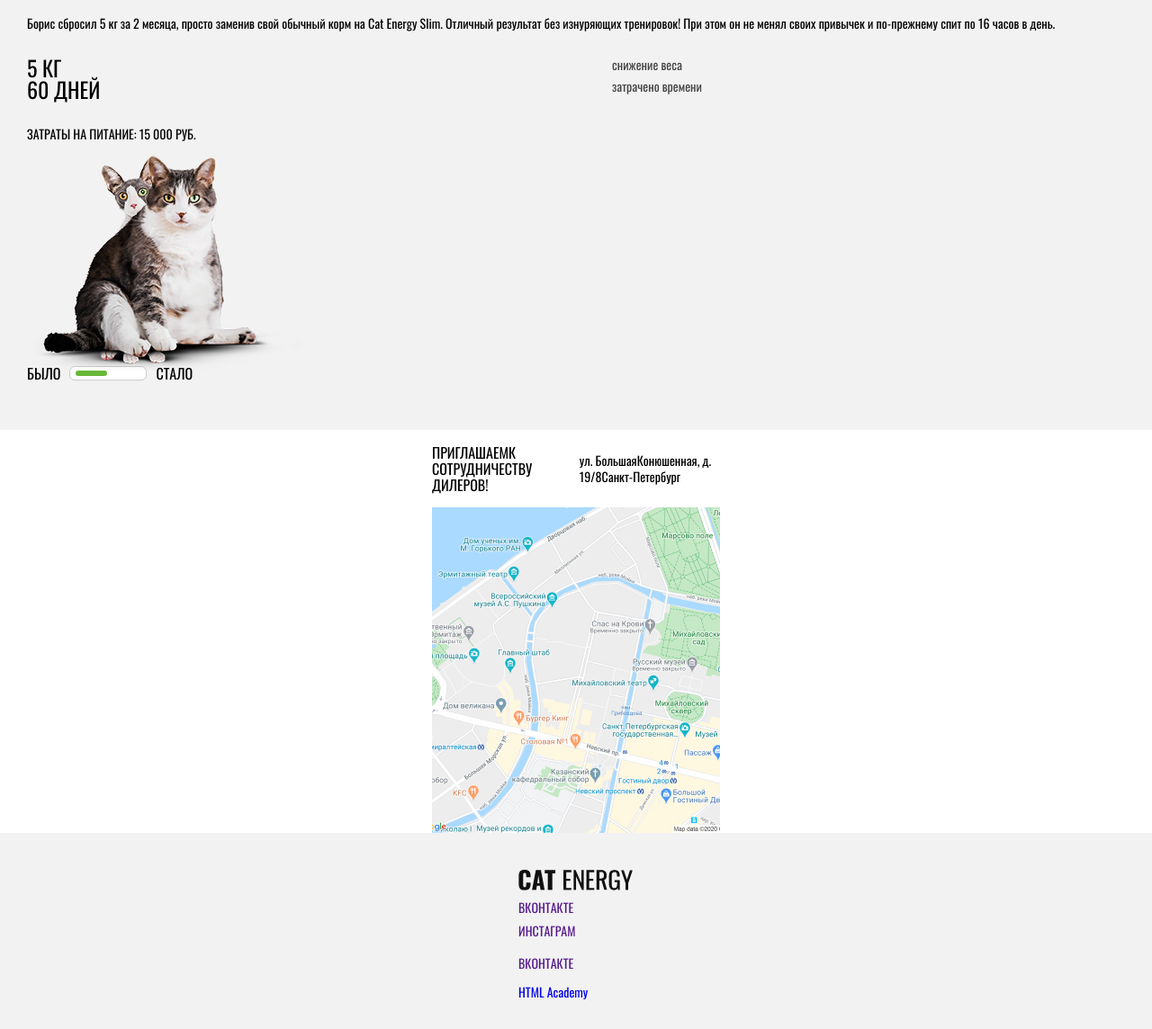
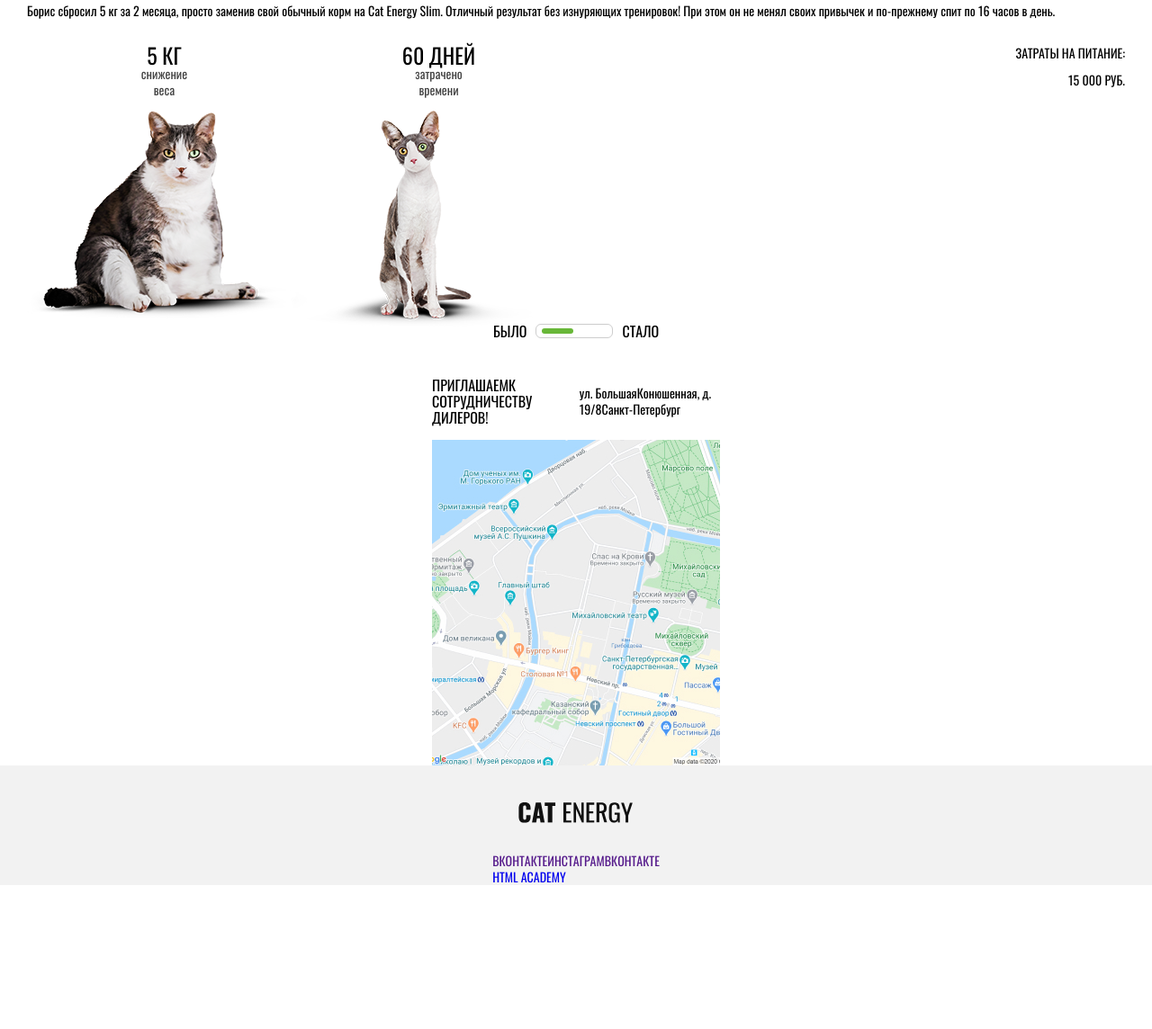
Before and after one commit to Pullke/Cat-energy, a website: page source/index.html in a window 1280 px wide. Shown: the part 1548-2692 px from the top of the page at 90% size. After the commit the page ends 2533 px from the top, so only its background shows below. Drawn offline with nearby package versions, Linux system fonts and the light colour scheme; files that its build step writes are made by us from their sources.

Commit message:
made up adaptive

```diff
--- a/source/index.html
+++ b/source/index.html
@@ -107,21 +107,29 @@
       </section>
 
       <section class="instance">
-        <div class="wrapper wrapper__instance">
+        <div class="wrapper">
           <h2 class="instance__title title">Живой пример</h2>
           <p class="instance__text">
             Борис сбросил 5 кг за 2 месяца, просто заменив свой обычный корм на Cat Energy Slim.
             Отличный результат без изнуряющих тренировок! При этом он не менял своих привычек и
             по-прежнему спит по 16 часов в день.
           </p>
+          <div class="box">
             <dl class="instance__description-list">
+              <div class="instance__box">
                 <dt class="instance__term">5 кг</dt>
                 <dd class="instance__description">снижение веса</dd>
+              </div>
+              <div class="instance__box">
                 <dt class="instance__term">60 дней</dt>
                 <dd class="instance__description">затрачено времени</dd>
+              </div>
             </dl>
-          <p class="instance__total">Затраты на питание: 15 000 РУБ.</p>
+            <p class="instance__total">Затраты на питание:<span> 15 000 РУБ.</span></p>
+          </div>
+
           <div class="instance-range">
+            <div class="instance-range__img-box">
               <img class="instance-range__img instance-range__img--before" src="../img/before-mobile.png" width="311" height="232" alt="Кот до прохождения программы">
               <img class="instance-range__img instance-range__img--after" src="../img/after-mobile.png" width="251" height="240" alt="Кот после прохождения программы">
             </div>
@@ -134,11 +142,12 @@
               Стало
             </div>
           </div>
+        </div>
       </section>
     </main>
 
     <footer class="main-footer">
-      <section class="map map--index">
+      <section class="map">
         <div class="map__headline wrapper">
           <h2 class="visually-hidden">Карта</h2>
           <p class="map__invitation">Приглашаемк сотрудничеству дилеров!</p>
@@ -147,8 +156,8 @@
         <img class="map__img" src="img/map.jpg" width="320" height="362" alt="Карта">
       </section>
 
-      <section class="footer-bottomline">
-        <div class="wrapper">
+      <section class="footer-bottomline wrapper">
+        <!-- <div class="wrapper"> -->
           <h2 class="visually-hidden">Контакты</h2>
           <a class="footer-bottomline__logo" href="#page-header__logo">
             <img src="/img/logo/footer-logo.svg" width="128" height="24" alt="Логотип «Cat energy»">
@@ -157,34 +166,34 @@
             <li class="social-list__item">
               <a href="" class="social-list__link social-list__link--vkontakte">
                 <span>ВКонтакте</span>
-                <svg class="social-list__icon social-list__icon--vkontakte" width="30" height="22">
+                <!-- <svg class="social-list__icon social-list__icon--vkontakte" width="30" height="22">
                   <use xlink:href="img/icons/icon_vkontakte.svg"></use>
-                </svg>
+                </svg> -->
               </a>
             </li>
             <li class="social-list__item">
               <a href="" class="social-list__link social-list__link--instagram">
                 <span>Инстаграм</span>
-                <svg class="social-list__icon social-list__icon--instagram" width="23" height="23">
+                <!-- <svg class="social-list__icon social-list__icon--instagram" width="23" height="23">
                   <use xlink:href="img/icons/icon_instagram.svg"></use>
-                </svg>
+                </svg> -->
               </a>
             </li>
             <li class="social-list__item">
               <a href="" class="social-list__link social-list__link--facebook">
                 <span>ВКонтакте</span>
-                <svg class="social-list__icon social-list__icon--facebook" width="28" height="33">
+                <!-- <svg class="social-list__icon social-list__icon--facebook" width="28" height="33">
                   <use xlink:href="img/icons/icon_facebook.svg"></use>
-                </svg>
+                </svg> -->
               </a>
             </li>
           </ul>
-          <p class="footer-bottomline__copyright">
+          <!-- <p class="footer-bottomline__copyright"> -->
             <a href="https://htmlacademy.ru/intensive/adaptive">
               HTML Academy
             </a>
-          </p>
-        </div>
+          <!-- </p> -->
+        <!-- </div> -->
       </section>
     </footer>
   </body>
--- a/source/less/blocks/footer-bottomline.less
+++ b/source/less/blocks/footer-bottomline.less
@@ -1,12 +1,18 @@
 // Footer-bottomline
 
 .footer-bottomline {
-  display: grid;
+  display: flex;
+  flex-direction: column;
+  justify-content: center;
   padding-top: 40px;
-  background-color: @basic_grey;
+
+  @media (min-width: @tablet-width) {
+    justify-content: space-between;
+  }
 }
 
 .footer-bottomline__logo {
+  text-align: center;
   padding-bottom: 30px;
 }
 
--- a/source/less/blocks/instance-range.less
+++ b/source/less/blocks/instance-range.less
@@ -1,8 +1,9 @@
 // Instance-range
 
 .instance-range {
-  position: relative;
+  // position: relative;
   display: flex;
+  flex-direction: column;
 }
 
 .instance-range__img--before {
@@ -16,6 +17,7 @@
 
 .instance-range__slider {
   display: flex;
+  justify-content: center;
   font-size: 16px;
   line-height: 20px;
   text-transform: uppercase;
--- a/source/less/blocks/instance.less
+++ b/source/less/blocks/instance.less
@@ -3,29 +3,73 @@
 .instance {
   padding-bottom: 25px;
   background-color: @basic_grey;
+
+  @media (min-width: @tablet-width) {
+    background-color: @basic_white;
+  }
+
+  @media (min-width: @desktop-width) {
+    background-color: @basic_grey;
+  }
 }
 
 .instance__title {
   justify-self: start;
+
+  @media (min-width: @desktop-width) {
+    background-color: @basic_white;
+  }
+}
+
+.box {
+  @media (min-width: @tablet-width) {
+    display: grid;
+    grid-template-columns: 1fr 1fr;
+  }
+
+  @media (min-width: @desktop-width) {
+    grid-template-columns: 1fr;
+  }
 }
 
 .instance__description-list {
   display: grid;
   grid-template-columns: 1fr 1fr;
-  grid-template-rows: min-content min-content;
+}
+
+.instance__box {
+  display: grid;
+  justify-content: center;
 }
 
 .instance__term {
   font-size: 24px;
   line-height: 24px;
   text-transform: uppercase;
+  justify-self: center;
 }
 
 .instance__description {
+  width: min-content;
+  text-align: center;
+  justify-self: center;
+  margin: 0;
   color: @special_dark-grey;
 }
 
 .instance__total {
+  text-align: center;
   text-transform: uppercase;
   line-height: 20px;
+
+  @media (min-width: @tablet-width) {
+    display: grid;
+    justify-content: end;
+    text-align: end;
+  }
+
+  @media (min-width: @desktop-width) {
+    display: inline;
+    text-align: start;
+  }
 }
--- a/source/less/blocks/main-footer.less
+++ b/source/less/blocks/main-footer.less
@@ -1,6 +1,10 @@
 // Main-footer
 
 .main-footer {
-  background-color: @basic_grey;
-  padding-top: 28px;
+  display: grid;
+  background-color: @basic_white;
+
+  @media (min-width: @tablet-width) {
+    background-color: @basic_grey;
+  }
 }
--- a/source/less/blocks/map.less
+++ b/source/less/blocks/map.less
@@ -1,7 +1,15 @@
 // Map
 
-.map--index {
-  background-color: @basic_white;
+.map {
+  @media (min-width:@tablet-width) {
+    background-color: @basic_white;
+  }
+}
+
+.map {
+  @media (min-width:@desktop-width) {
+    background-color: @basic_grey;
+  }
 }
 
 .map__headline {
@@ -9,6 +17,10 @@
   justify-content: center;
   align-items: center;
   width: 320px;
+
+  @media (min-width:@desktop-width) {
+    background-color: @basic_white;
+  }
 }
 
 .map__invitation {
--- /dev/null
+++ b/source/less/blocks/social-list.less
@@ -0,0 +1,5 @@
+// Social-list
+
+.social-list {
+    display: flex;
+}
--- a/source/less/blocks/wrapper.less
+++ b/source/less/blocks/wrapper.less
@@ -19,7 +19,3 @@
     // grid-template-columns: min-content;
   }
 }
-
-.wrapper__instance {
-  display: grid;
-}
--- a/source/less/style.less
+++ b/source/less/style.less
@@ -24,3 +24,4 @@
 @import "blocks/form.less";
 @import "blocks/form-main.less";
 @import "blocks/card.less";
+@import "blocks/social-list.less";
```
Also changed, not shown: source/less/blocks/how-it-works.less (+3 -4 lines). Lines whose indentation alone changed are shown as unchanged.
